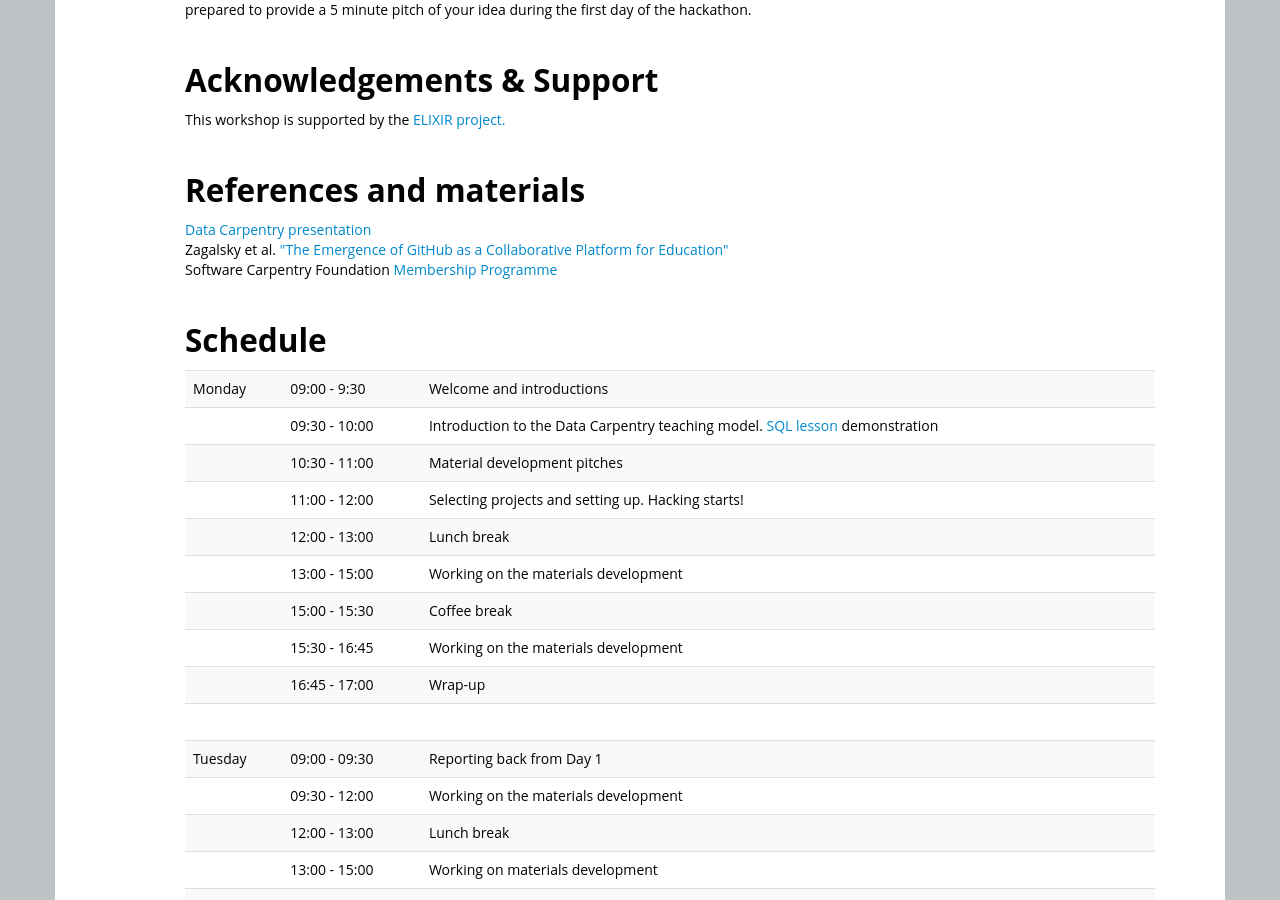
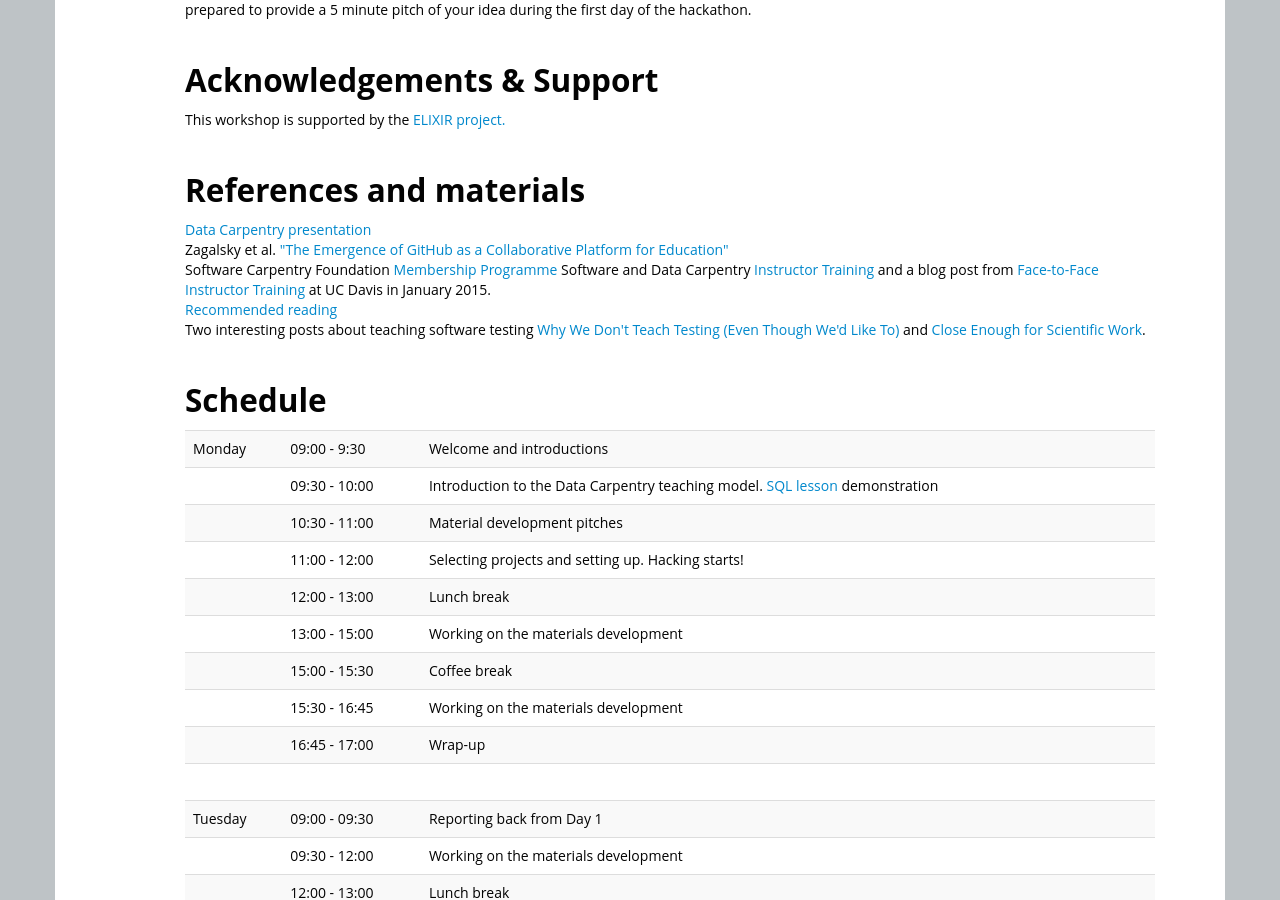
Before and after one commit to data-lessons/2015-03-16-elixir-sprint, a Jekyll site: the page built from index.html, in a window 1280 px wide and 900 px high, scrolled down 1971 px. Built offline with Jekyll 4.4.1, drawn with Linux system fonts in a browser that asks for light colours; nearby versions of some CDN libraries; library files that are not in the unit come from our copies.

Commit message:
Links to readings

```diff
--- a/index.html
+++ b/index.html
@@ -178,6 +178,14 @@ contact: data-carpentry@software-carpentry.org
 <a href="https://github.com/datacarpentry/presentations/blob/master/ELIXIR_Hackathon1_Data_Carpentry.ppt?raw=true">Data Carpentry presentation</a> <br />
 Zagalsky et al. <a href="http://alexeyza.com/pdf/cscw15.pdf">"The Emergence of GitHub as a Collaborative Platform for Education"</a> <br />
 Software Carpentry Foundation <a href="http://software-carpentry.org/scf/membership.html">Membership Programme</a>
+Software and Data Carpentry <a href="http://swcarpentry.github.io/training-course/"> Instructor Training</a> and a blog post from
+<a href="http://software-carpentry.org/blog/2015/01/instructor-training-at-uc-davis.html">
+Face-to-Face Instructor Training</a> at UC Davis in January 2015.<br />
+<a href="http://software-carpentry.org/v5/bib.html">Recommended reading</a> <br />
+Two interesting posts about teaching software testing<a href="http://software-carpentry.org/blog/2015/01/instructor-training-at-uc-davis.html">
+Why We Don't Teach Testing (Even Though We'd Like To)</a> and
+<a href="http://software-carpentry.org/blog/2014/11/close-enough-for-scientific-work.html">
+Close Enough for Scientific Work</a>.
 </div>
 
 <h2>Schedule</h2>
```
